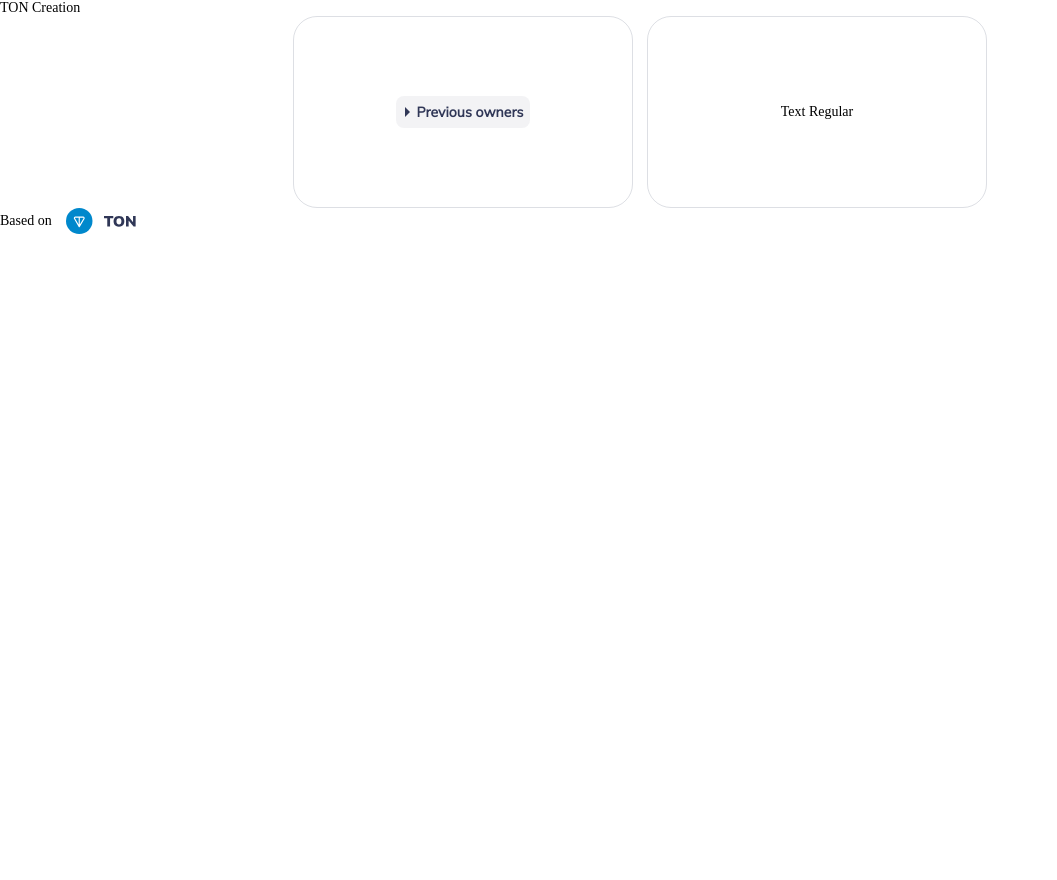
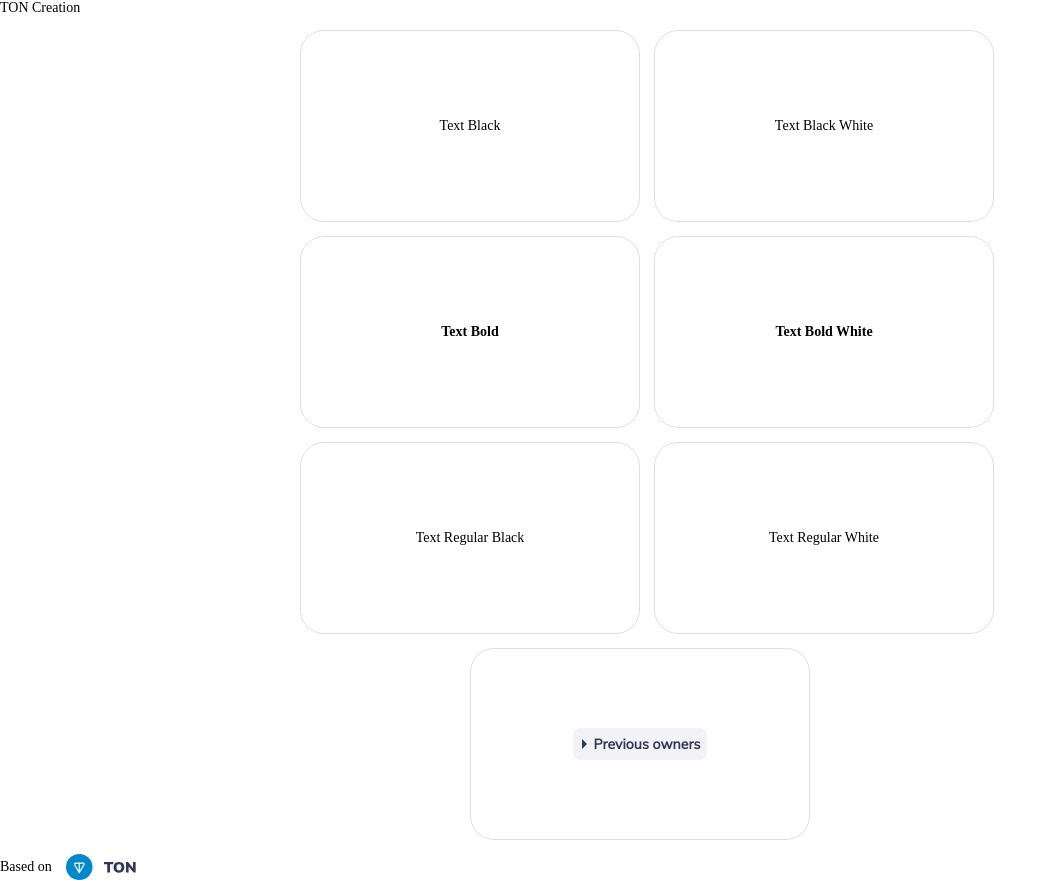
Before and after one commit to systemdesigndao/ton-design-system, a Vue app: page / in a window 1280 px wide. Shown: the whole page, without its empty margins (0-1057 px from the left). Before the commit the page ends 800 px from the top, so only its background shows below. Built offline with nearby package versions, Linux system fonts and the light colour scheme.

Commit message:
improve text components

```diff
--- a/src/App.vue
+++ b/src/App.vue
@@ -2,9 +2,12 @@
 import Details from './components/Details.vue';
 import Layout from './components/Layout.vue';
 import CardLight from './components/CardLight.vue';
-// import CardDark from './components/CardDark.vue';
+import CardDark from './components/CardDark.vue';
+import Row from './components/Row.vue';
+import TextBlack from './components/TextBlack.vue';
+import TextBold from './components/TextBold.vue';
 import TextRegular from './components/TextRegular.vue';
-import Row from './components/Row.vue';
+import TextWhite from './components/TextWhite.vue';
 </script>
 
 <template>
@@ -20,20 +23,89 @@ import Row from './components/Row.vue';
     </template>
     <template v-slot:content>
       <div class="container">
-        <Row class="d-flex justify-content-center">
+        <Row class="d-flex justify-content-center m-1">
+          <template v-slot:content>
+            <CardLight class="m-l-1">
+              <template v-slot:content>
+                <TextBlack>
+                  <template v-slot:text>
+                    Text Black
+                  </template>
+                </TextBlack>
+              </template>
+            </CardLight>
+            <CardDark class="m-l-1">
+              <template v-slot:content>
+                <TextBlack>
+                  <template v-slot:text>
+                    <TextWhite>
+                      <template v-slot:text>
+                        Text Black White
+                      </template>
+                    </TextWhite>
+                  </template>
+                </TextBlack>
+              </template>
+            </CardDark>
+          </template>
+        </Row>
+        <Row class="d-flex justify-content-center m-1">
+          <template v-slot:content>
+            <CardLight class="m-l-1">
+              <template v-slot:content>
+                <TextBold>
+                  <template v-slot:text>
+                    Text Bold
+                  </template>
+                </TextBold>
+              </template>
+            </CardLight>
+            <CardDark class="m-l-1">
+              <template v-slot:content>
+                <TextBold>
+                  <template v-slot:text>
+                    <TextWhite>
+                      <template v-slot:text>
+                        Text Bold White
+                      </template>
+                    </TextWhite>
+                  </template>
+                </TextBold>
+              </template>
+            </CardDark>
+          </template>
+        </Row>
+        <Row class="d-flex justify-content-center m-1">
+          <template v-slot:content>
+            <CardLight class="m-l-1">
+              <template v-slot:content>
+                <TextRegular>
+                  <template v-slot:text>
+                    Text Regular Black
+                  </template>
+                </TextRegular>
+              </template>
+            </CardLight>
+            <CardDark class="m-l-1">
+              <template v-slot:content>
+                <TextRegular>
+                  <template v-slot:text>
+                    <TextWhite>
+                      <template v-slot:text>
+                        Text Regular White
+                      </template>
+                    </TextWhite>
+                  </template>
+                </TextRegular>
+              </template>
+            </CardDark>
+          </template>
+        </Row>
+        <Row class="d-flex justify-content-center m-1">
           <template v-slot:content>
             <CardLight>
               <template v-slot:content>
                 <Details />
-              </template>
-            </CardLight>
-            <CardLight class="m-l-1">
-              <template v-slot:content>
-                <TextRegular>
-                  <template v-slot:text>
-                    Text Regular
-                  </template>
-                </TextRegular>
               </template>
             </CardLight>
           </template>
--- a/src/assets/styles/text.pcss
+++ b/src/assets/styles/text.pcss
@@ -1,3 +1,13 @@
+@import 'variables.pcss';
+
+.text-white {
+    color: $(white-color);
+}
+
+.text-black {
+    color: $(black-color);
+}
+
 .text-default-family {
     font-family: "mulish";
 }
--- a/src/assets/styles/variables.pcss
+++ b/src/assets/styles/variables.pcss
@@ -1,5 +1,6 @@
 $primary-color: #0088CC;
 $primary-color: #0088CC;
 $primary-color-hovered: #0072ab;
+$black-color: #000000;
 $white-color: #FFFFFF;
 $gray-dark1: #1B243D;
--- a/src/components/TextBold.vue
+++ b/src/components/TextBold.vue
@@ -3,10 +3,3 @@
         <slot name="text" />
     </span>
 </template>
-
-<style>
-.text-bold ::slotted(*) {
-  font-family: "mulish-bold";
-  color: black;
-}
-</style>
--- a/src/components/TextWhite.vue
+++ b/src/components/TextWhite.vue
@@ -1,12 +1,5 @@
 <template>
-    <span class="text-black">
+    <span class="text-white">
         <slot name="text" />
     </span>
 </template>
-
-<style>
-.text-black ::slotted(*) {
-  font-family: "mulish-black";
-  color: white;
-}
-</style>
```
